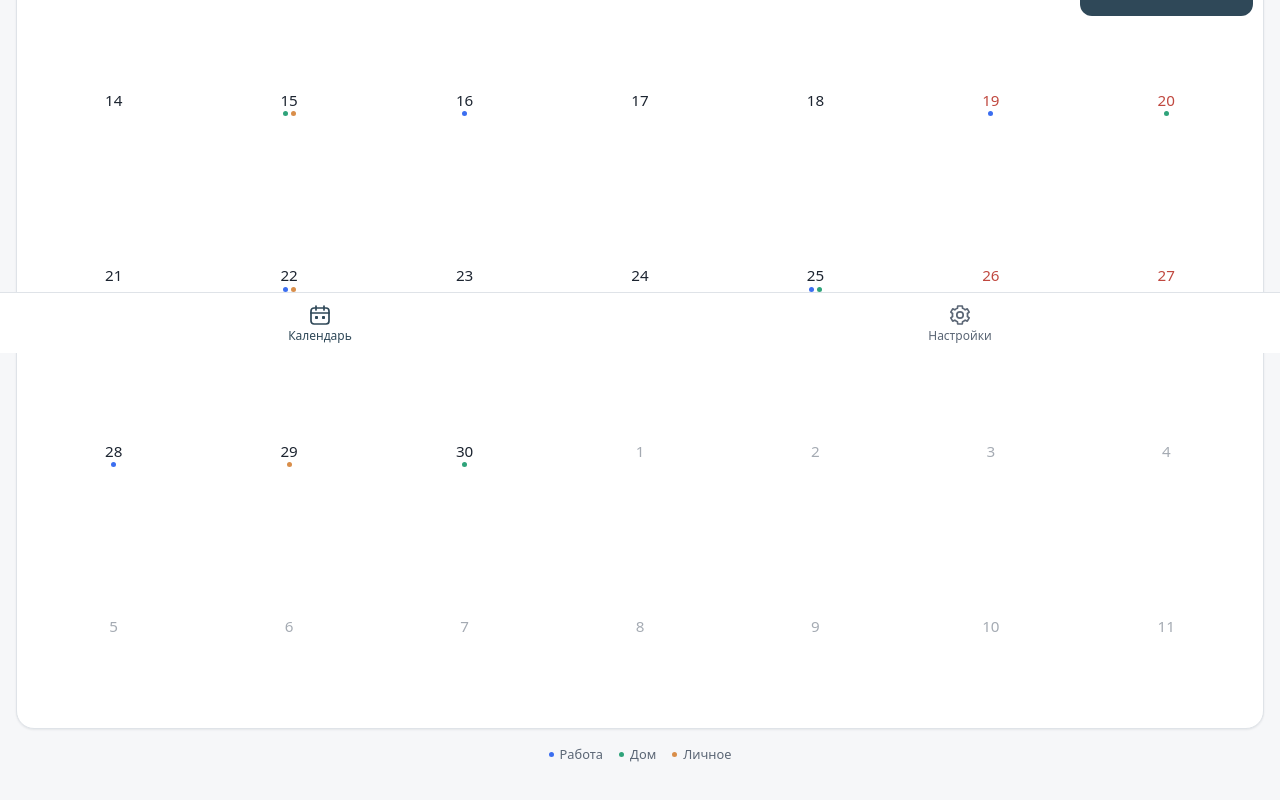
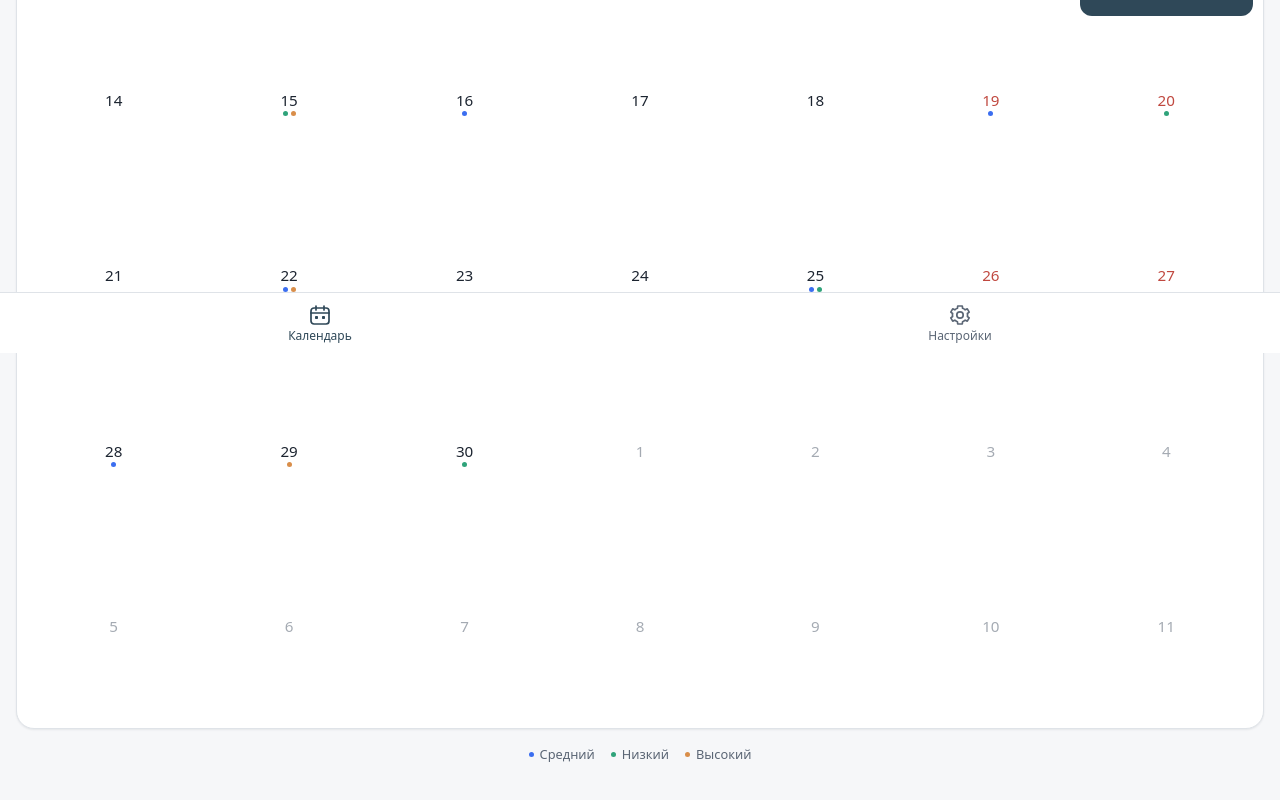
Before and after one commit to GreaterMagistr007/secretar_v2, a Svelte app: page /#/calendar in a window 1280 px wide. Shown: the part 447-1247 px from the top of the page. Built offline with nearby package versions, Linux system fonts and the light colour scheme.

Commit message:
feat(calendar): метки задач показывают приоритет вместо категорий

```diff
--- a/src/routes/CalendarScreen.svelte
+++ b/src/routes/CalendarScreen.svelte
@@ -183,10 +183,12 @@
     </div>
   </div>
 
+  <!-- Метки в ячейках показывают приоритет задачи (требование Т-24). Цвета те же, что были
+       у прежних категорий: расцветка сохранена, изменился только смысл подписей. -->
   <p class="legend">
-    <span class="legend-item"><span class="mark mark--a"></span>Работа</span>
-    <span class="legend-item"><span class="mark mark--b"></span>Дом</span>
-    <span class="legend-item"><span class="mark mark--c"></span>Личное</span>
+    <span class="legend-item"><span class="mark mark--a"></span>Средний</span>
+    <span class="legend-item"><span class="mark mark--b"></span>Низкий</span>
+    <span class="legend-item"><span class="mark mark--c"></span>Высокий</span>
   </p>
 </section>
 
```
Also changed, not shown: 4 other files (tests, documents, lock files or other folders).
